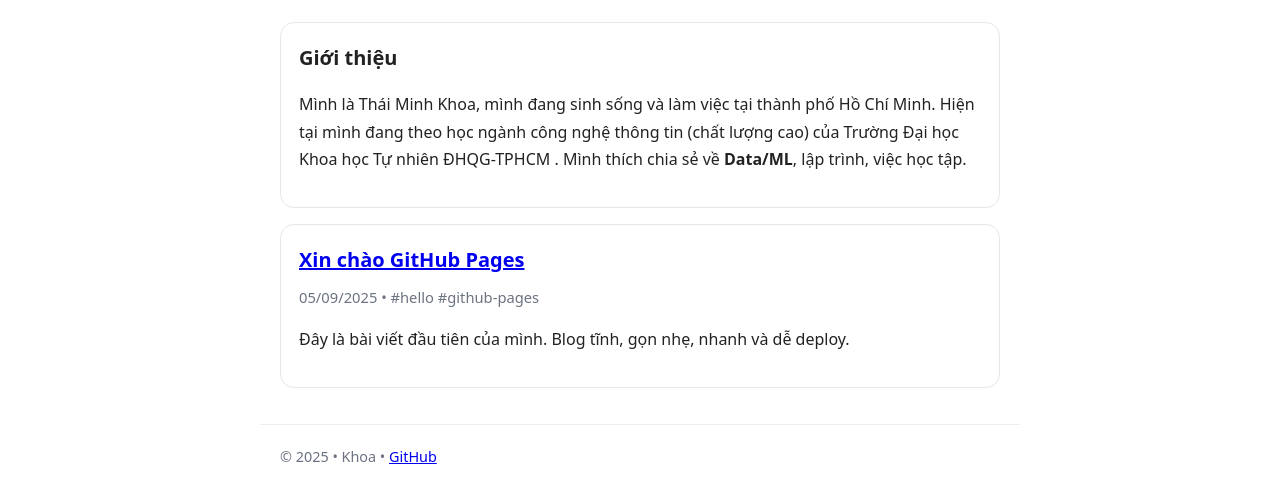
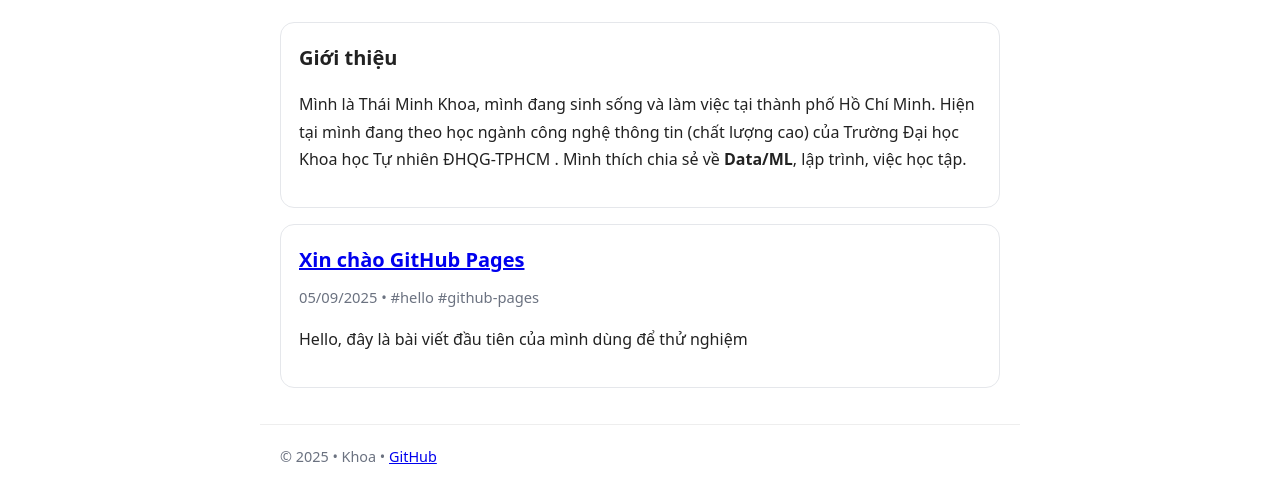
Before and after one commit to minhkhoa23/minhkhoa23.github.io, a plain HTML site: page index.html in a window 1280 px wide. Shown: the part 447-937 px from the top of the page. Drawn offline with Linux system fonts and the light colour scheme.

Commit message:
thử nghiệm blog

```diff
--- a/index.html
+++ b/index.html
@@ -40,7 +40,7 @@
       <li class="card">
         <h2><a href="/posts/2025-09-05-xin-chao.html">Xin chào GitHub Pages</a></h2>
         <div class="meta">05/09/2025 • #hello #github-pages</div>
-        <p>Đây là bài viết đầu tiên của mình. Blog tĩnh, gọn nhẹ, nhanh và dễ deploy.</p>
+        <p>Hello, đây là bài viết đầu tiên của mình dùng để thử nghiệm</p>
       </li>
 
       <!-- Ví dụ bài sau: -->
```
